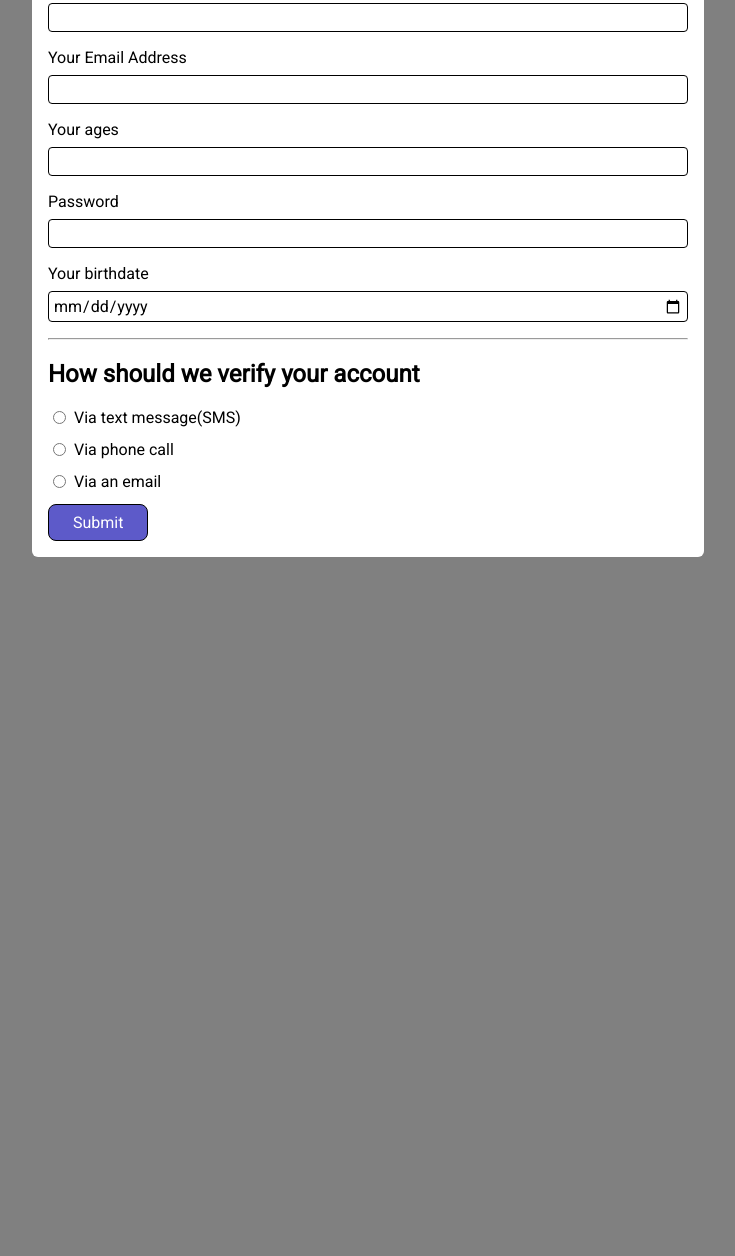
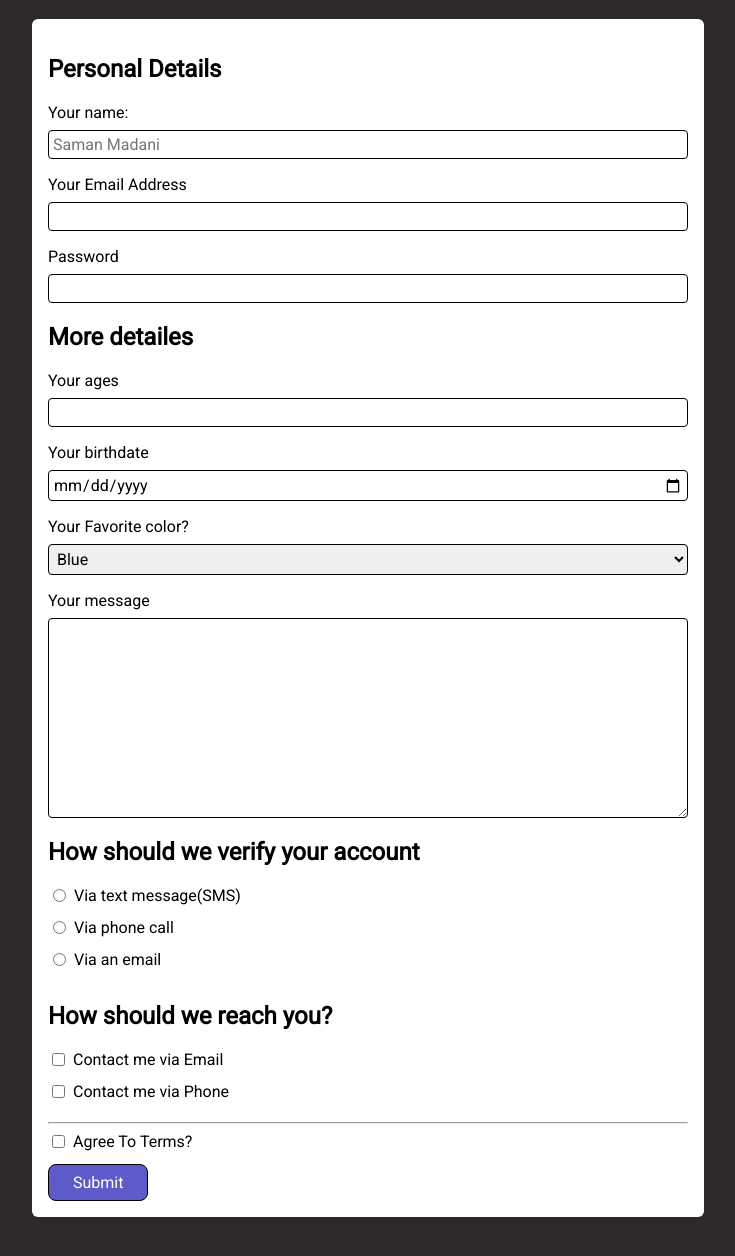
Before and after one commit to samanmadani71/webForm, a plain HTML site: page index.html in a window 1280 px wide. Shown: the part 88-1344 px from the top of the page, without its empty margins (272-1007 px from the left). Before the commit the page ends 800 px from the top, so only its background shows below. Drawn offline with Linux system fonts and the light colour scheme.

Commit message:
end of Webform

```diff
--- a/index.html
+++ b/index.html
@@ -14,38 +14,137 @@
     <title>Document</title>
   </head>
   <body>
+    <header>
+      <h1>Demo Form</h1>
+    </header>
+    <main>
       <form action="" method="POST">
+        <section>
+          <h2>Personal Details</h2>
+          <ul>
+            <li>
               <label for="username">Your name:</label>
-      <input type="text" name="user-name" id="username" />
+              <input type="text" name="user-name" id="username" required  placeholder="Saman Madani"/>
+            </li>
+            <li>
               <label for="useremail">Your Email Address</label>
-      <input type="email" name="user-email" id="useremail" />
+              <input type="email" name="user-email" id="useremail" required/>
+            </li>
+            <li>
+              <label for="userpassword">Password</label>
+              <input type="password" name="user-password" id="userpassword" required minlength="7"/>
+            </li>
+          </ul>
+        </section>
+
+        <section>
+          <h2>More detailes</h2>
+          <ul>
+            <li>
               <label for="userage">Your ages</label>
-      <input type="number" step="1" name="user-age" id="userage" />
-      <label for="userpassword">Password</label>
-      <input type="password" name="user-password" id="userpassword" />
+              <input type="number" step="1" name="user-age" id="userage" required min="18"/>
+            </li>
+            <li>
               <label for="birthdate">Your birthdate</label>
-      <input type="date" name="user-birthdate" id="birthdate" />
-      <hr />
+              <input type="date" name="user-birthdate" id="birthdate" required min="1921-01-01" max="2003-01-01"/>
+            </li>
+            <li>
+              <label for="favorite-color">Your Favorite color?</label>
+              <select name="user-color" id="favorite-color">
+                <option value="Blue">Blue</option>
+                <option value="Black">Black</option>
+                <option value="Red">Red</option>
+              </select>
+            </li>
+          </ul>
+        </section>
+
+        <section>
+          <ul>
+            <li>
+              <label for="usermessage">Your message</label>
+              <textarea
+                name="user-message"
+                id="usermessage"
+                cols="30"
+                rows="10"
+              ></textarea>
+            </li>
+          </ul>
+        </section>
+
+        <section>
           <h2>How should we verify your account</h2>
-      <div class="form-control-inline">
+          <ul>
+            <li class="form-control-inline">
               <input
                 type="radio"
                 name="verify"
                 id="verify-text-message"
                 value="SMS"
+                required
               />
               <label for="verify-text-message">Via text message(SMS)</label>
+            </li>
+            <li class="form-control-inline">
+              <input
+                type="radio"
+                name="verify"
+                id="verify-phone"
+                value="phone"
+                required
+              />
+              <label for="verify-phone">Via phone call</label>
+            </li>
+            <li class="form-control-inline">
+              <input
+                type="radio"
+                name="verify"
+                id="verify-email"
+                value="Email"
+                required
+              />
+              <label for="verify-email">Via an email</label>
+            </li>
+          </ul>
+        </section>
+
+        <section>
+          <h2>How should we reach you?</h2>
+          <ul>
+            <li class="form-control-inline">
+              <input
+                type="checkbox"
+                id="contact-email"
+                name="contact"
+                value="email"
+              />
+              <label for="contact-email">Contact me via Email</label>
+            </li>
+
+            <li class="form-control-inline">
+              <input
+                type="checkbox"
+                id="contact-phone"
+                name="contact"
+                value="phone"
+              />
+              <label for="contact-phone">Contact me via Phone</label>
+            </li>
+          </ul>
+        </section>
+        <hr />
+        <section>
+          <div class="form-control-inline">
+            <input type="checkbox" id="agree-terms" name="terms" />
+            <label for="agree-terms">Agree To Terms?</label>
           </div>
-      <div class="form-control-inline">
-        <input type="radio" name="verify" id="verify-phone" value="phone" />
-        <label for="verify-phone">Via phone call</label>
-      </div>
-      <div class="form-control-inline">
-        <input type="radio" name="verify" id="verify-email" value="Email" />
-        <label for="verify-email">Via an email</label>
-      </div>
+        </section>
 
-      <button>Submit</button>
+        <section>
+          <button type="submit">Submit</button>
+        </section>
       </form>
+    </main>
   </body>
 </html>
--- a/styles.css
+++ b/styles.css
@@ -1,6 +1,6 @@
 body {
-    background-color: grey;
-    font-family: 'Roboto', sans-serif;
+  background-color: rgb(46, 40, 40);
+  font-family: "Roboto", sans-serif;
 }
 
 form {
@@ -11,12 +11,25 @@ form {
   border-radius: 6px;
 }
 
+h1 {
+  text-align: center;
+  color: white;
+}
+
+section ul {
+  list-style: none;
+  margin: 0;
+  padding: 0;
+}
+
 label {
   display: block;
   margin-bottom: 0.5rem;
 }
 
-input {
+input,
+textarea,
+select {
   width: 100%;
   display: block;
   margin-bottom: 1rem;
@@ -27,7 +40,12 @@ input {
   font: inherit;
 }
 
-input:focus {
+textarea {
+    resize: vertical;
+}
+
+input:focus,
+textarea:focus {
   border: 1px solid rgb(73, 81, 193);
   box-shadow: 0 0 5px 2px rgba(26, 37, 196, 0.5);
 }
```
Lines whose indentation alone changed are shown as unchanged.
